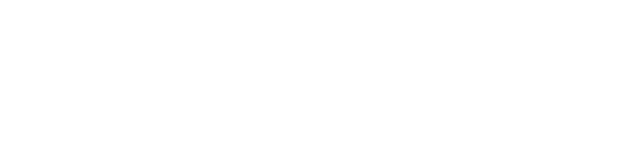
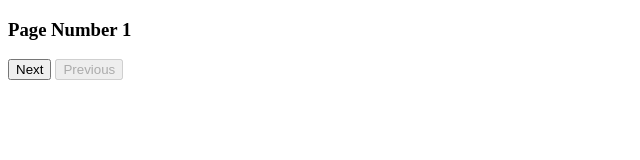
Before and after one commit to acciojob/github-issues-js-LokeshKanagaraj10, a website: page main.html in a window 1280 px wide. Shown: the whole page, without its empty margins (0-640 px from the left). Drawn offline with Linux system fonts and the light colour scheme.

Commit message:
created a submission

```diff
--- a/main.html
+++ b/main.html
@@ -8,6 +8,9 @@
 
 <body>
 	<!-- the entire body must be written by student -->
+	<h3>Page Number <span id="pageNumber">1</span></h3>
+	<button id="load_next" onclick="loadNext()">Next</button>
+	<button id="load_prev" onclick="loadPrev()" disabled>Previous</button>
     <script type="text/javascript" src="./script.js">
 </script>
 
--- a/script.js
+++ b/script.js
@@ -1 +1,26 @@
 //your code here
+const pageNumber = document.getElementByID("pageNumber")
+async function fetchdata(PageNumberHere){
+	const response = await fetch (`https://api.github.com/repositories/1296269/issues?page=${pageNumberHere}&per_page=5`)
+	const data = response.json();
+	console.log(data);
+}
+
+function loadNext(){
+	pageNumber++;
+	fetch(pageNumber)
+	pageNumber.innerText = pageNumber;
+}
+
+function loadPrev(){
+	pageNumber--;
+	if(pageNumber === 1){
+		document.getElementById("load_prev").disable = true;
+	}
+	else{
+		document.getElementById("load_prev").disable = false;
+		fetch(pageNumber)
+		pageNumber.innerText = pageNumber;
+	}
+
+}
```
